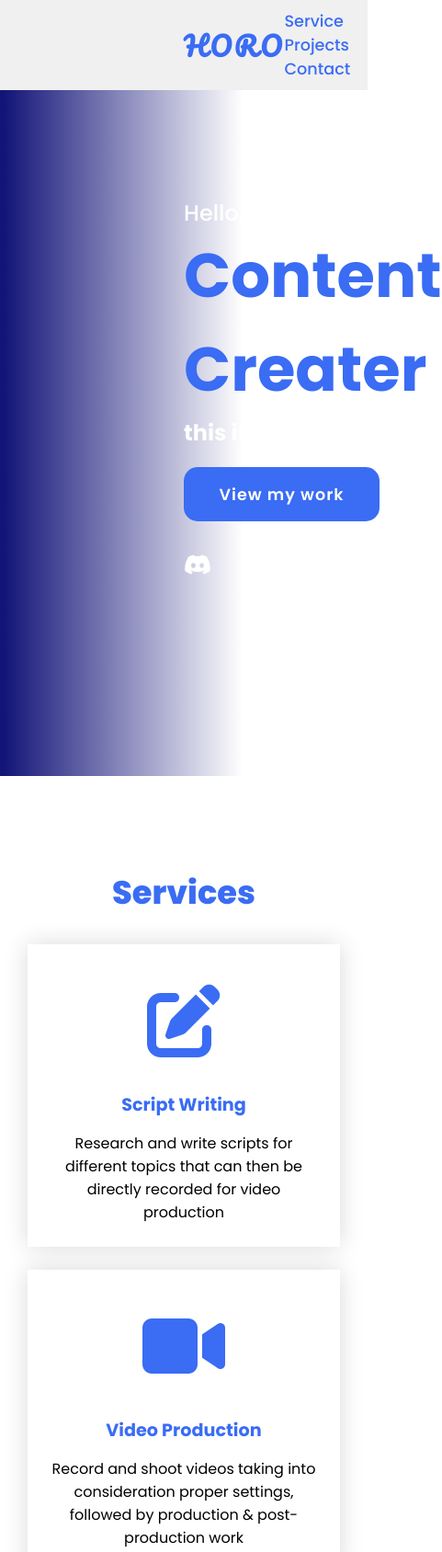
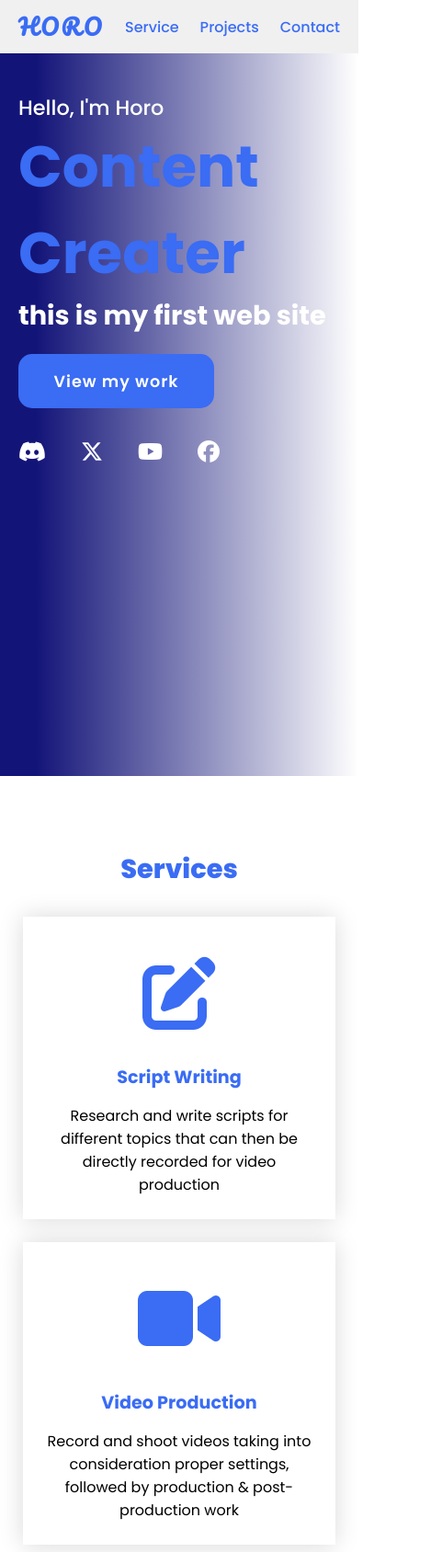
Before and after one commit to MuhoroX/website, a plain HTML site: page index.html in a window 390 px wide. Shown: the top 1688 px of the page at 92% size, 481 px wide, since content can reach past the window. Drawn offline with Linux system fonts and the light colour scheme.

Commit message:
newupdate

```diff
--- a/index.html
+++ b/index.html
@@ -176,8 +176,8 @@
 
     <footer class="footer">
         <div class="footer-info">
-            <p>copyright &#169;</p>
-            <p class="name">horo</p>
+            <p class="cpy">copyright &#169;</p>
+            <p >horo</p>
         </div>
         <ul class="footer-icons">
             <li id="dsc"><a href=""><i class="fa-brands fa-discord"></i></a></li>
--- a/style.css
+++ b/style.css
@@ -38,7 +38,7 @@ header {
 
 nav ul {
     display: flex;
-    flex-wrap: wrap;
+    flex-wrap: nowrap;
     list-style: none;
     gap: 0px 35px;
 }
@@ -76,6 +76,7 @@ section {
     align-items: flex-start;
     flex-wrap: wrap;
 }
+
 
 .main-container h2 {
     color: white;
@@ -296,7 +297,6 @@ section {
 
 .footer-info {
     display: flex;
-
 }
 
 .footer-icons {
@@ -320,4 +320,58 @@ section {
     color: #ffffff;
 }
 
-@media
+@media (max-width:1023px){
+    section{
+        padding: 80px 20px;
+    }
+    /* header */
+    header{
+        padding: 8px 20px;
+    }
+    .logo {
+        font-size: 1.5em;
+    }
+    nav ul {
+        gap: 0 23px;
+    }
+    nav ul li a {
+        font-size: 1em;
+    }
+    /* main content*/
+    .main {
+        padding: 100px 20px;
+        flex-direction: column;
+        background-image: linear-gradient(to right,#131478 0% 10%, transparent);
+    }
+    .main-container h2{
+        font-size: 1.4em;
+    }
+    .main-container h3 {
+        font-size: 1.8em;
+    }
+
+    /* services */
+    .title {
+        font-size: 1.8em;
+    }
+
+    .content {
+        flex-direction: column;
+        align-items: center;
+    }
+
+    /* footer */
+    .footer {
+        padding: 0.5em 0.5em;
+
+    }
+    .footer-info {
+        font-size: 1em;
+    }
+
+    .footer-icons {
+        font-size: 1em;
+        margin-right: 20px;
+    }
+
+}
```
